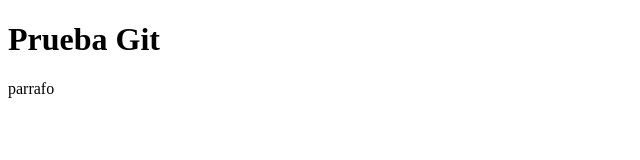
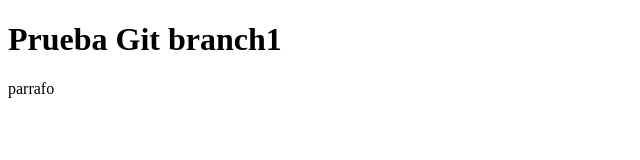
Before and after one commit to alecara/git-exercici, a plain HTML site: page copia_proyecto_git/index.html in a window 1280 px wide. Shown: the whole page, without its empty margins (0-640 px from the left). Drawn offline with Linux system fonts and the light colour scheme.

Commit message:
cambion en branch1

```diff
--- a/copia_proyecto_git/index.html
+++ b/copia_proyecto_git/index.html
@@ -2,10 +2,10 @@
 <html lang="en">
 <head>
 	<meta charset="UTF-8">
-	<title>Archivo Git branch1</title>
+	<title>Archivo Git</title>
 </head>
 <body>
-	<h1>Prueba Git</h1>
+	<h1>Prueba Git branch1</h1>
 	<p>parrafo</p>
 </body>
 </html>
```
